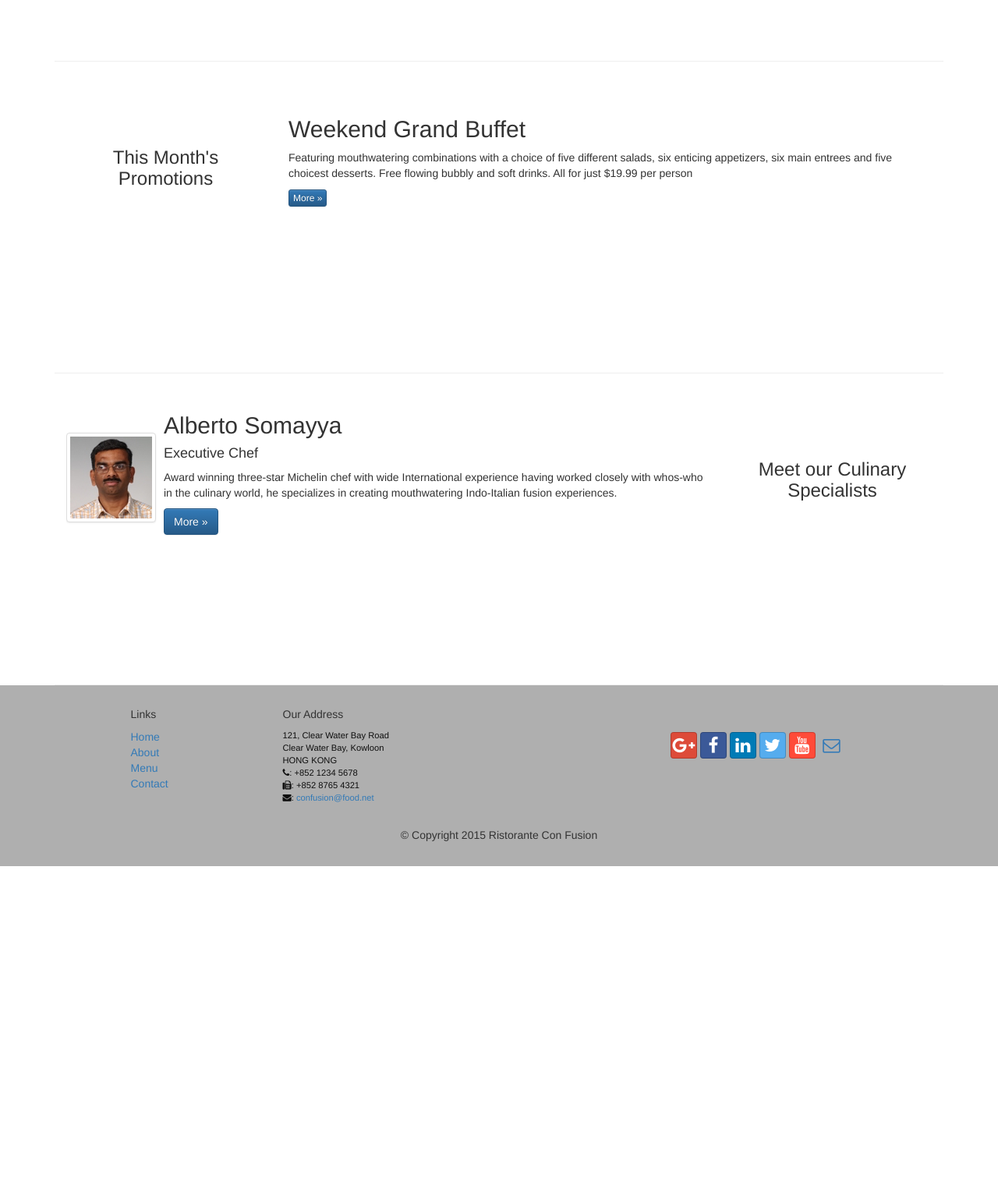
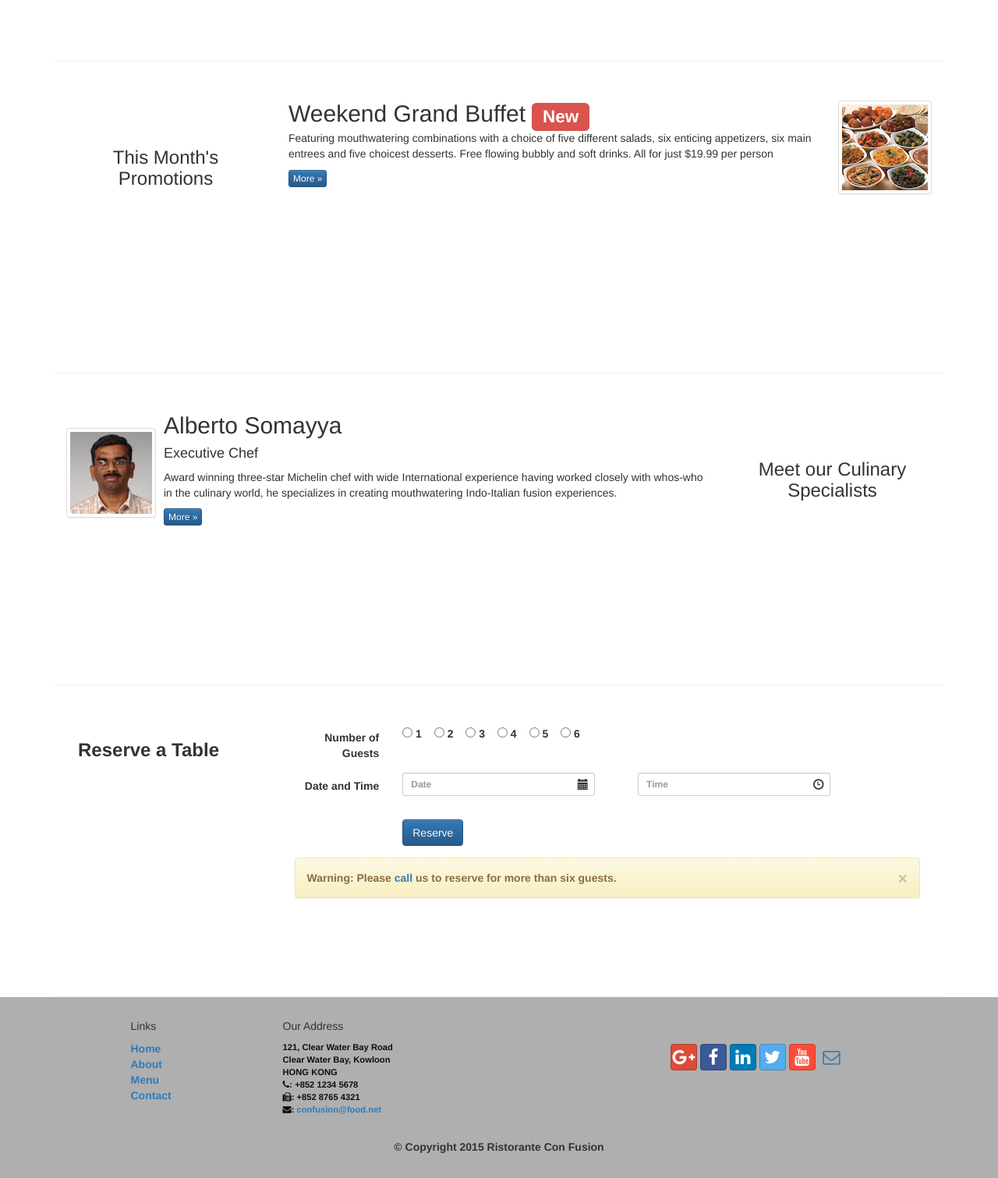
Before and after one commit to aparnasurve/Coursera-Assignment, a plain HTML site: page index.html in a window 1280 px wide. Shown: the part 780-2291 px from the top of the page at 78% size. Before the commit the page ends 1891 px from the top, so only its background shows below. Drawn offline with nearby package versions, Linux system fonts and the light colour scheme.

Commit message:
Revised index.html as per Assignment #2. This includes: a) updating the navigation bar to include a LOGIN Form, b) Adding a 'Reserve a Table' button to the Jumbotron, c)Implementing a Form for submitting a reservation request, and d) Formatting the contents of the 2nd row in the main container to make use of Media Object classes.

```diff
--- a/index.html
+++ b/index.html
@@ -6,7 +6,7 @@
     <meta charset="utf-8">
     <meta http-equiv="X-UA-Compatible" content="IE=edge">
     <meta name="viewport" content="width=device-width, initial-scale=1">
-    <!-- The above 3 meta tags *must* come first in the head; adny other head content must come
+    <!-- The above 3 meta tags *must* come first in the head; any other head content must come
          come *after* these tags -->
     <title>Ristorante Con Fusion</title>
     <!-- Bootstrap inclusion added 01.14.2016 @nathandh -->
@@ -59,6 +59,21 @@
 				<li><a href="contactus.html"><i class="fa fa-envelope-o">
 					</i> Contact</a></li>
 			</ul>
+			<!-- Navbar Login Form added 01/24/2016 @nathandh -->
+			<form class="navbar-form navbar-right" role="form" id="login_form">
+				<div class="form-group">
+					<input type="text" class="form-control input-sm" placeholder="Email">
+					<input type="password" class="form-control input-sm" placeholder="Password">
+					<div class="checkbox">
+						<label for="rememberMe" class="checkbox-inline" style="color:floralwhite;">
+							<input type="checkbox" class="form-control" id="rememberMe"
+								name="rememberMe" value="true">
+							Remember me
+						</label>
+					</div>
+				</div>
+				<button type="submit" class="btn btn-info">Sign In</button>
+			</form>
 	    </div>
 	</div>
     </nav>
@@ -80,6 +95,11 @@
 					<p style="padding:20px;"></p>
 					<img src="img/logo.png" class="img-responsive">
 				</div>
+				<!-- Reserve table button - @nathandh added 01.24.2016 -->
+				<div class="col-xs-12 col-sm-2">
+					<p style="padding:20px;"></p>
+					<a class="btn btn-warning btn-block" style="white-space:normal !important;" href="#reservations">Reserve Table</a>
+				</div>
             </div>
         </div>
     </header>
@@ -93,7 +113,7 @@
                 <h3 align=center>Our Lipsmacking Culinary Creations</h3>
             </div>
             <div class="col-xs-12 col-sm-9 col-sm-pull-3">
-				<!-- @nathandh 01.23.2016 updatd as Media Object -->
+				<!-- @nathandh 01.23.2016 updated as Media Object -->
 				<div class="media">
 					<div class="media-left media-middle">
 						<a href="#">
@@ -118,9 +138,20 @@
                 <h3 align=center>This Month's Promotions</h3>
             </div>
             <div class="col-xs-12 col-sm-9">
-                <h2>Weekend Grand Buffet</h2>
+				<!-- @nathandh 01.25.2016 updated as Media Object -->
+				<div class="media">
+					<div class="media-body">
+						<h2 class="media-heading">Weekend Grand Buffet <span class="label label-danger">New</span></h2>
 						<p>Featuring mouthwatering combinations with a choice of five different salads, six enticing appetizers, six main entrees and five choicest desserts. Free flowing bubbly and soft drinks. All for just $19.99 per person </p>
 						<p><a class="btn btn-primary btn-xs" href="#">More &raquo;</a></p>
+					</div>
+					<div class="media-right media-middle">
+						<a href="#">
+							<img class="media-object img-thumbnail"
+								src="img/buffet.png" alt="Weekend Grand Buffet">
+						</a>
+					</div>
+				</div>
             </div>
         </div>
 
@@ -141,12 +172,69 @@
 						<h2 class="media-heading">Alberto Somayya</h2>
 						<h4>Executive Chef</h4>
 						<p>Award winning three-star Michelin chef with wide International experience having worked closely with whos-who in the culinary world, he specializes in creating mouthwatering Indo-Italian fusion experiences. </p>
-						<p><a class="btn btn-primary bt-xs" href="#">More &raquo;</a></p>
+						<p><a class="btn btn-primary btn-xs" href="#">More &raquo;</a></p>
 					</div>
 				</div>
             </div>
         </div>
+
+		<!-- Reservation Form addition - @nathandh added 01/24/2016 -->
+		<div class="row row-content" id="reservations">
+			<div class="col-xs-12">
+				<div class="col-sm-3">
+					<h3><strong>Reserve a Table<strong></h3>
 				</div>
+				<div class="col-sm-9">
+					<form class="form-horizontal" role="form" id="reservationForm">
+						<div class="form-group row">
+							<label for="guestsCountRow" class="col-sm-2 control-label" style="text-align: right;">Number of Guests</label>
+							<div class="col-sm-10" id="guestsCountRow">
+								<label style="margin-left:0px;"><input type="radio" name="guestsCount" id="guestsCount1" value="1"> 1</label>
+								<label style="margin-left:12px;"><input type="radio" name="guestsCount" id="guestsCount2" value="2"> 2</label>
+								<label style="margin-left:12px;"><input type="radio" name="guestsCount" id="guestsCount3" value="3"> 3</label>
+								<label style="margin-left:12px;"><input type="radio" name="guestsCount" id="guestsCount4" value="4"> 4</label>
+								<label style="margin-left:12px;"><input type="radio" name="guestsCount" id="guestsCount5" value="5"> 5</label>
+								<label style="margin-left:12px;"><input type="radio" name="guestsCount" id="guestsCount6" value="6"> 6</label>
+							</div>
+						</div>
+						<div class="form-group row">
+							<label for="dateTime" class="col-sm-2 control-label" style="text-align: right;">Date and Time</label>
+							<div class="col-sm-10" id="dateTime">
+								<div class="form-group has-feedback col-sm-5">
+									<input type="datetime" class="form-control input-sm" id="date" name="date"
+										placeholder="Date" aria-describedby="inputDate">
+									<span class="glyphicon glyphicon-calendar form-control-feedback"
+										aria-hidden="true"></span>
+								</div>
+								<div class="col-sm-1"><p style="padding:10px;"></p></div>
+								<div class="form-group has-feedback col-sm-5">
+									<input type="datetime" class="form-control input-sm" id="time" name="time"
+										placeholder="Time">
+									<span class="glyphicon glyphicon-time form-control-feedback"
+										aria-hidden="true"></span>
+								</div>
+							</div>
+						</div>
+						<div class="form-group row">
+							<div class="col-sm-2"><p style="padding:10px;"></p></div> <!--spacer-->
+							<div class="col-sm-10">
+								<a class="btn btn-primary" href="#">Reserve</a>
+							</div>
+						</div>
+						<div class="form-group row">
+							<div class="col-sm-12">
+								<div class="alert alert-warning aler-dismissible" role="alert">
+									<button type="button" class="close" data-dismiss="alert" aria-label="Close">
+										<span aria-hidden="true">&times;</span></button>
+									<strong>Warning: </strong>Please <a href="tel:+85212345678">call</a> us to reserve for more than six guests.
+								</div>
+							</div>
+						</div>
+					</form>
+				</div>
+			</div>
+		</div>
+    </div> <!-- //End MAIN Bootsrap body container -->
 
     <footer class="row-footer">
         <div class="container">
```
Lines whose indentation alone changed are shown as unchanged.
